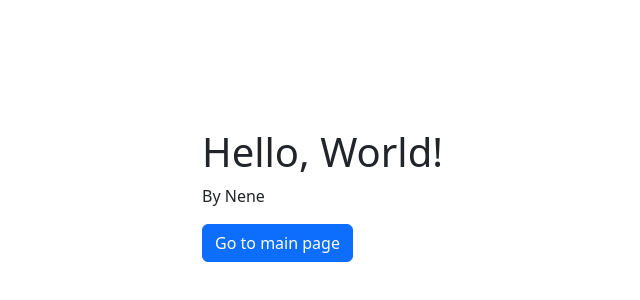
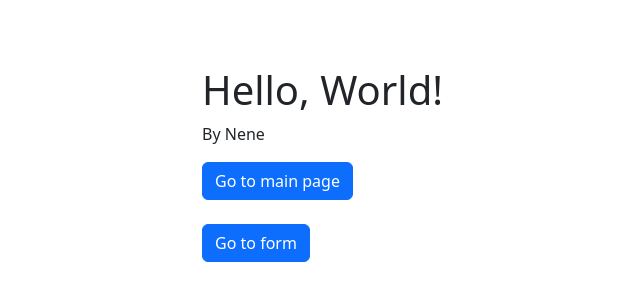
Before and after one commit to ladyneneii/CS3105, a React (Vite) app: page / in a window 1280 px wide. Shown: the part 138-438 px from the top of the page, without its empty margins (197-837 px from the left). Built offline with nearby package versions, Linux system fonts and the light colour scheme.

Commit message:
Added Form page and its route

```diff
--- a/package.json
+++ b/package.json
@@ -19,6 +19,6 @@
     "@types/react-dom": "^18.0.10",
     "@vitejs/plugin-react": "^3.1.0",
     "typescript": "^4.9.3",
-    "vite": "^4.1.0"
+    "vite": "^4.4.9"
   }
 }
--- a/src/App.tsx
+++ b/src/App.tsx
@@ -2,6 +2,7 @@ import { BrowserRouter as Router, Route, Routes } from "react-router-dom";
 import HomePage from "./pages/HomePage";
 import MainPage from "./pages/MainPage";
 import SecondPage from "./pages/SecondPage";
+import Form from "./pages/Form";
 
 function App() {
   return (
@@ -10,6 +11,7 @@ function App() {
         <Route path="/" element={<HomePage />} />
         <Route path="/Feed" element={<MainPage />} />
         <Route path="/SecondPage" element={<SecondPage />} />
+        <Route path="/Form" element={<Form />} />
       </Routes>
     </Router>
   );
--- /dev/null
+++ b/src/pages/Form.tsx
@@ -0,0 +1,7 @@
+const Form = () => {
+  return (
+    <div>Form</div>
+  )
+}
+
+export default Form
--- a/src/pages/HomePage.tsx
+++ b/src/pages/HomePage.tsx
@@ -7,15 +7,26 @@ const HomePage = () => {
   const handleButtonClick = () => {
     navigate("/Feed");
   };
+  const handleButtonClickForm = () => {
+    navigate("/Form");
+  };
 
   return (
     <>
       <div className="position-absolute bottom-50 end-50">
         <h1>Hello, World!</h1>
         <p>By {name}</p>
-        <Button color="primary" onClick={handleButtonClick}>
-          Go to main page
-        </Button>
+        <div>
+          <Button color="primary" onClick={handleButtonClick}>
+            Go to main page
+          </Button>
+        </div>
+        <br />
+        <div>
+          <Button color="primary" onClick={handleButtonClickForm}>
+            Go to form
+          </Button>
+        </div>
       </div>
     </>
   );
```
Also changed, not shown: 1 other file (tests, documents, lock files or other folders).
